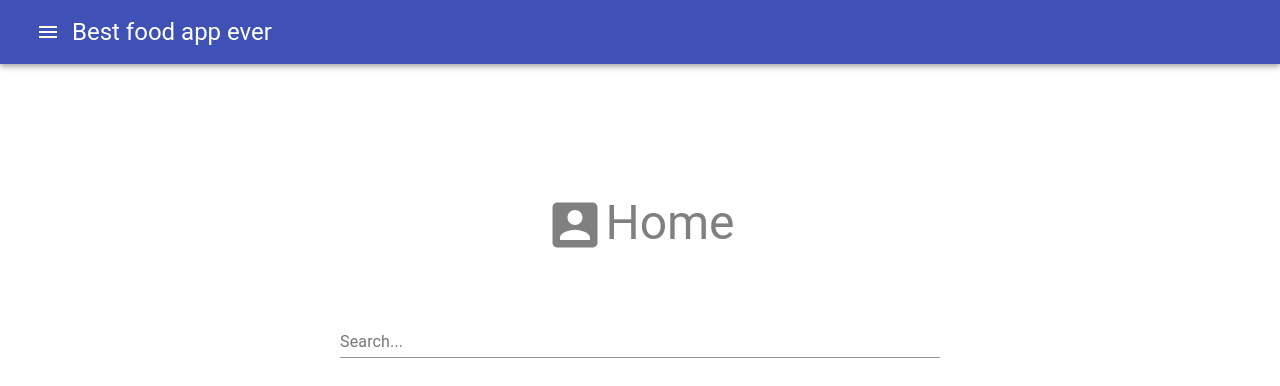
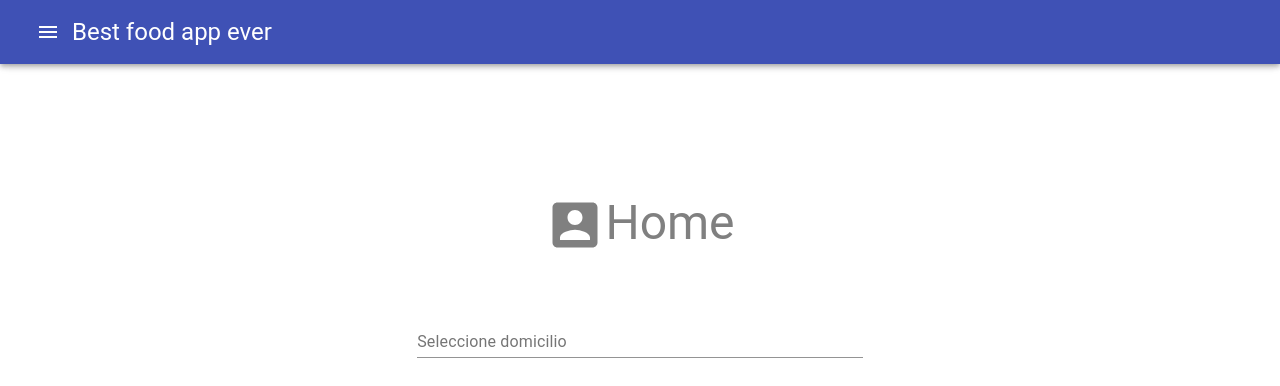
Before and after one commit to pamply/performance-workshop, a React app: page / in a window 1280 px wide. Shown: the top 386 px of the page. Built offline with nearby package versions, Linux system fonts and the light colour scheme; the HTML template or start-up script is replaced by a standard one.

Commit message:
Adding autocomplete component

```diff
--- a/src/components/core/Header.tsx
+++ b/src/components/core/Header.tsx
@@ -21,7 +21,7 @@ export const Header = () => {
   const [open, setOpen] = React.useState(false);
   return (
     <div className="header">
-      <AppBar position="absolute">
+      <AppBar>
         <Toolbar>
           <div className={'toolbar'}>
             <LeftSideMenu open={open} setOpen={setOpen} />
--- a/src/components/core/layout.css
+++ b/src/components/core/layout.css
@@ -1,3 +1,4 @@
 .layout {
+    width: 100%;
     margin-top: 10em;
 }
--- a/src/components/screens/Home.tsx
+++ b/src/components/screens/Home.tsx
@@ -1,51 +1,72 @@
-import { Typography, TextField } from '@material-ui/core';
+import {
+  Typography,
+  TextField,
+  List,
+  ListItem,
+  ListItemText,
+} from '@material-ui/core';
 import { AccountBox as AccountBoxIcon } from '@material-ui/icons';
-import { useHistory } from 'react-router-dom';
-import { Autocomplete } from '@material-ui/lab';
 import './home.css';
 
-import React from 'react';
+import React, { useState, useEffect } from 'react';
+
+const locations = ['d', 'du'];
+
+const Autocomplete = () => {
+  const [value, setValue] = useState('');
+  const [indexSelected, setIndexSelected] = useState(-1);
+  const [openList, setOpenList] = useState(false);
+
+  useEffect(() => {
+    setValue(locations[indexSelected]);
+    setOpenList(false);
+  }, [indexSelected]);
+
+  return (
+    <div className="autocomplete-container">
+      <TextField
+        className={'autocomplete-textfield'}
+        id="filled-secondary"
+        label="Seleccione domicilio"
+        variant={'standard'}
+        value={value}
+        placeholder={'Seleccione domicilio...'}
+        onFocus={() => {
+          setOpenList(true);
+        }}
+        onChange={(event) => {
+          setOpenList(true);
+          setValue(event.target.value);
+        }}
+      />
+      {openList && (
+        <List>
+          {locations.map((location, index) => (
+            <ListItem
+              onClick={() => {
+                setIndexSelected(index);
+                setOpenList(false);
+              }}
+              button
+              key={location}
+            >
+              <ListItemText primary={location} />
+            </ListItem>
+          ))}
+        </List>
+      )}
+    </div>
+  );
+};
+
 export function Home() {
-  const history = useHistory();
-  const locations = [
-    {
-      country: {
-        cities: ['Merida'],
-      },
-    },
-  ];
   return (
     <div className="home-container">
       <div className="header">
         <AccountBoxIcon fontSize={'inherit'} />
         <Typography variant="h3">Home</Typography>
       </div>
-      <Autocomplete
-        id="autocomplete-texfield"
-        className="autocomplete-texfield"
-        freeSolo
-        options={locations[0].country.cities}
-        renderInput={(params) => (
-          <TextField
-            {...params}
-            label="Search..."
-            margin="none"
-            variant="standard"
-            InputProps={{ ...params.InputProps, type: 'search' }}
-          />
-        )}
-        renderOption={(option) => (
-          <Typography
-            onClick={() => {
-              console.log('option', option);
-              history.push('restaurant-list');
-            }}
-            noWrap
-          >
-            {option}
-          </Typography>
-        )}
-      />
+      <Autocomplete />
     </div>
   );
 }
--- a/src/components/screens/home.css
+++ b/src/components/screens/home.css
@@ -5,7 +5,6 @@
     color: gray;
     align-items: center;
     font-size: 60px;
-    width: 600px;
     margin: 0 auto;
     border-radius: 10px;
     padding: 35px;
@@ -17,3 +16,15 @@
     margin-bottom: 30px;
     padding-bottom: 25px;
 }
+
+.home-container .autocomplete-container {
+    display:flex;
+    width: 40%;
+    flex-direction: column;
+    justify-content: center;
+}
+
+.home-container .autocomplete-textfield {
+    margin-left: 16px;
+    margin-right: 16px;
+}
--- a/src/components/screens/not-found.css
+++ b/src/components/screens/not-found.css
@@ -5,7 +5,6 @@
     color: gray;
     align-items: center;
     font-size: 60px;
-    width: 600px;
     margin: 0 auto;
     padding: 35px;
 }
--- a/src/components/screens/profile.css
+++ b/src/components/screens/profile.css
@@ -5,7 +5,6 @@
     color: gray;
     align-items: center;
     font-size: 60px;
-    width: 600px;
     margin: 0 auto;
     border-radius: 10px;
     padding: 35px;
--- a/src/components/screens/settings.css
+++ b/src/components/screens/settings.css
@@ -5,7 +5,6 @@
     color: gray;
     align-items: center;
     font-size: 60px;
-    width: 600px;
     margin: 0 auto;
     border-radius: 10px;
     padding: 35px;
@@ -19,3 +18,6 @@
     padding-bottom: 15px;
     border-bottom: solid 1px;
 }
+img {
+    width: 80%;
+}
```
Also changed, not shown: data/schema.graphql (added, +53 -0 lines), package.json (+5 -3 lines), src/api/setup.ts (added, +27 -0 lines), 1 other file (tests, documents, lock files or other folders).
